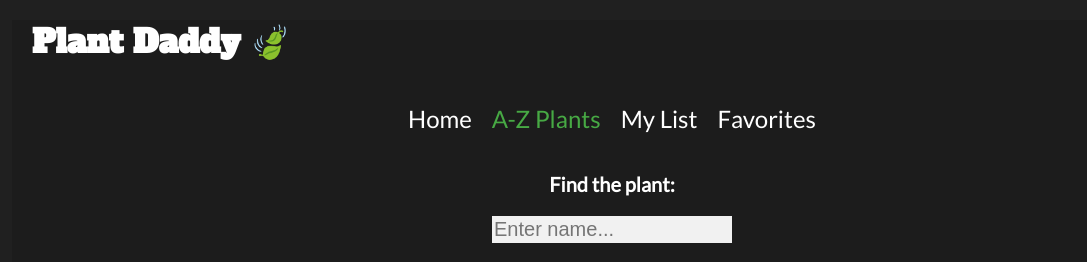
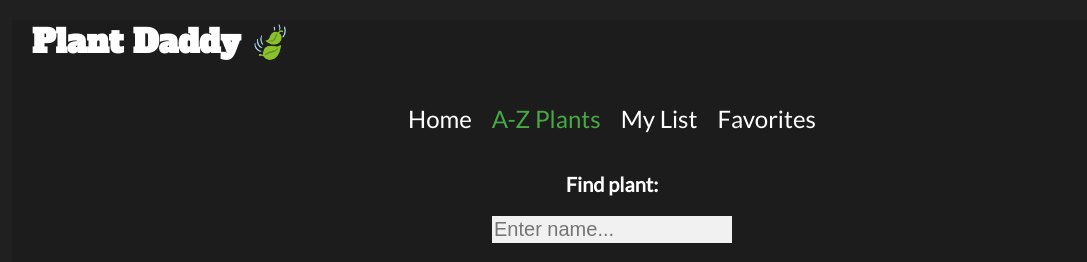
Before and after one commit to pnw-henry/plant-daddy, a React (Create React App) app: page /plantspace in a window 1280 px wide. Shown: the top 262 px of the page, without its empty margins (28-1115 px from the left). Built offline with nearby package versions, Linux system fonts and the light colour scheme; data requests are answered from the project's data file.

Commit message:
changed heading for search bar

```diff
--- a/src/components/Search.js
+++ b/src/components/Search.js
@@ -3,7 +3,7 @@ import React from "react";
 function Search({ term, onSearch }) {
   return (
     <div className="search-bar">
-      <h3>Find the plant:</h3>
+      <h3>Find plant:</h3>
       <input
         value={term}
         onChange={(e) => onSearch(e.target.value)}
```
